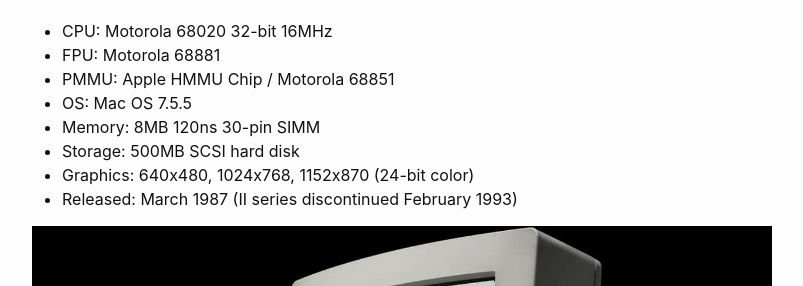
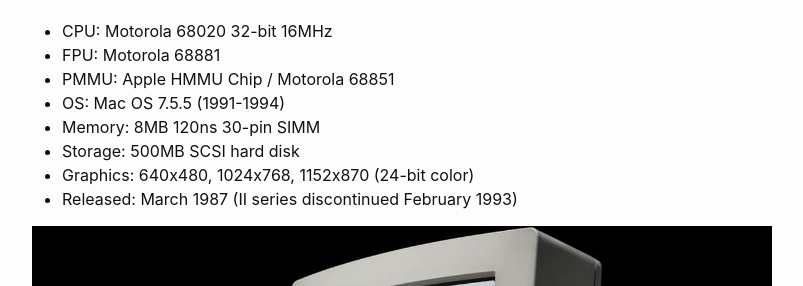
Before and after one commit to ekbann/ekbann.github.io, a Jekyll site: the page built from _posts/2024-02-11-my-computers.md, in a window 1280 px wide and 900 px high, scrolled down 2121 px. Shown: the part 167-453 px from the top of the window, without its empty margins (238-1041 px from the left). Built offline with Jekyll 4.4.1, drawn with Linux system fonts in a browser that asks for light colours.

Commit message:
Update 2024-02-11-my-computers.md

```diff
--- a/_posts/2024-02-11-my-computers.md
+++ b/_posts/2024-02-11-my-computers.md
@@ -67,7 +67,7 @@ Sold: 2017 15" MacBook Pro i7 16GB/512GB; R$2,000 ($400)
 - CPU: Motorola 68020 32-bit 16MHz
 - FPU: Motorola 68881
 - PMMU: Apple HMMU Chip / Motorola 68851
-- OS: Mac OS 7.5.5
+- OS: Mac OS 7.5.5 (1991-1994)
 - Memory: 8MB 120ns 30-pin SIMM
 - Storage: 500MB SCSI hard disk
 - Graphics: 640x480, 1024x768, 1152x870 (24-bit color)
```
